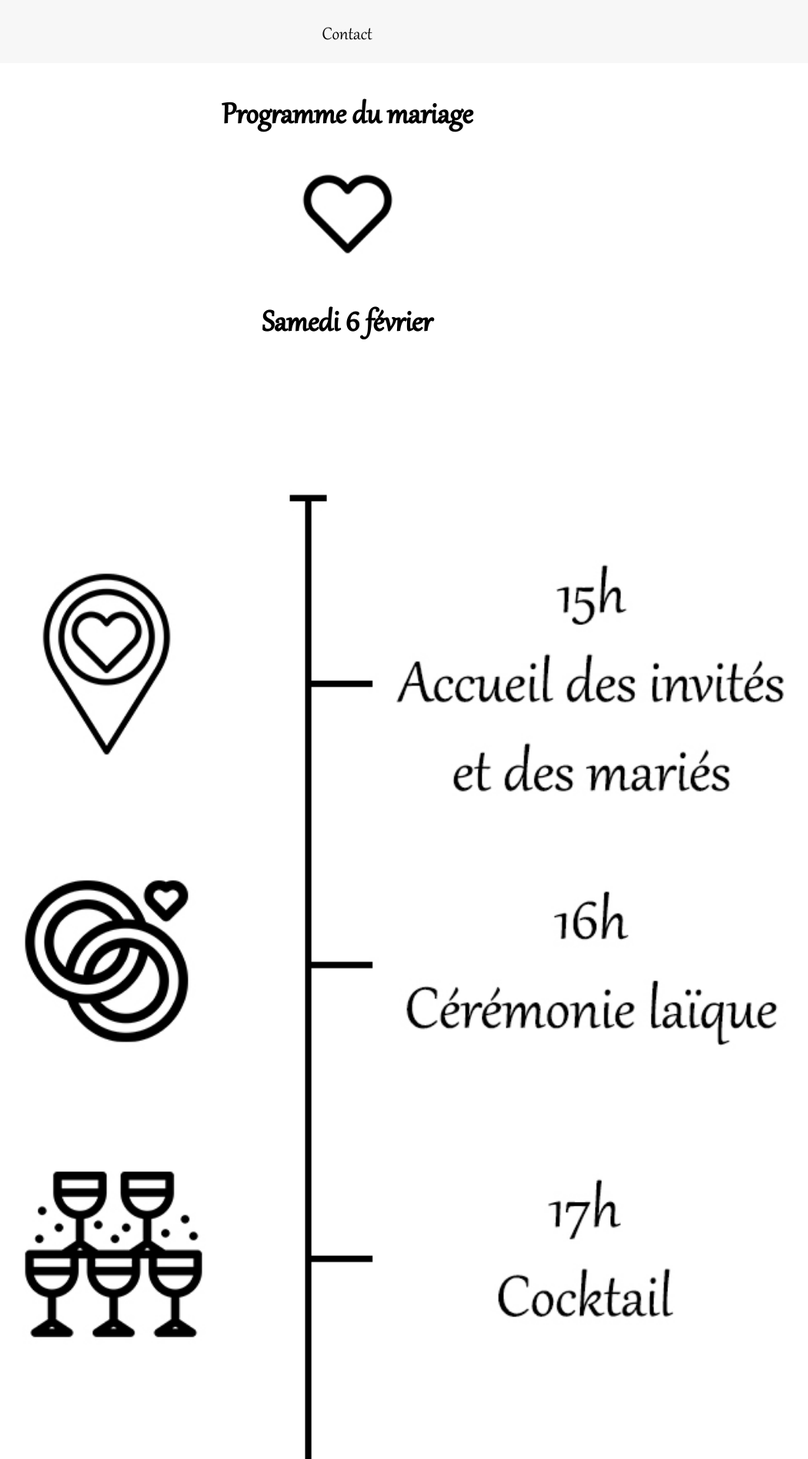
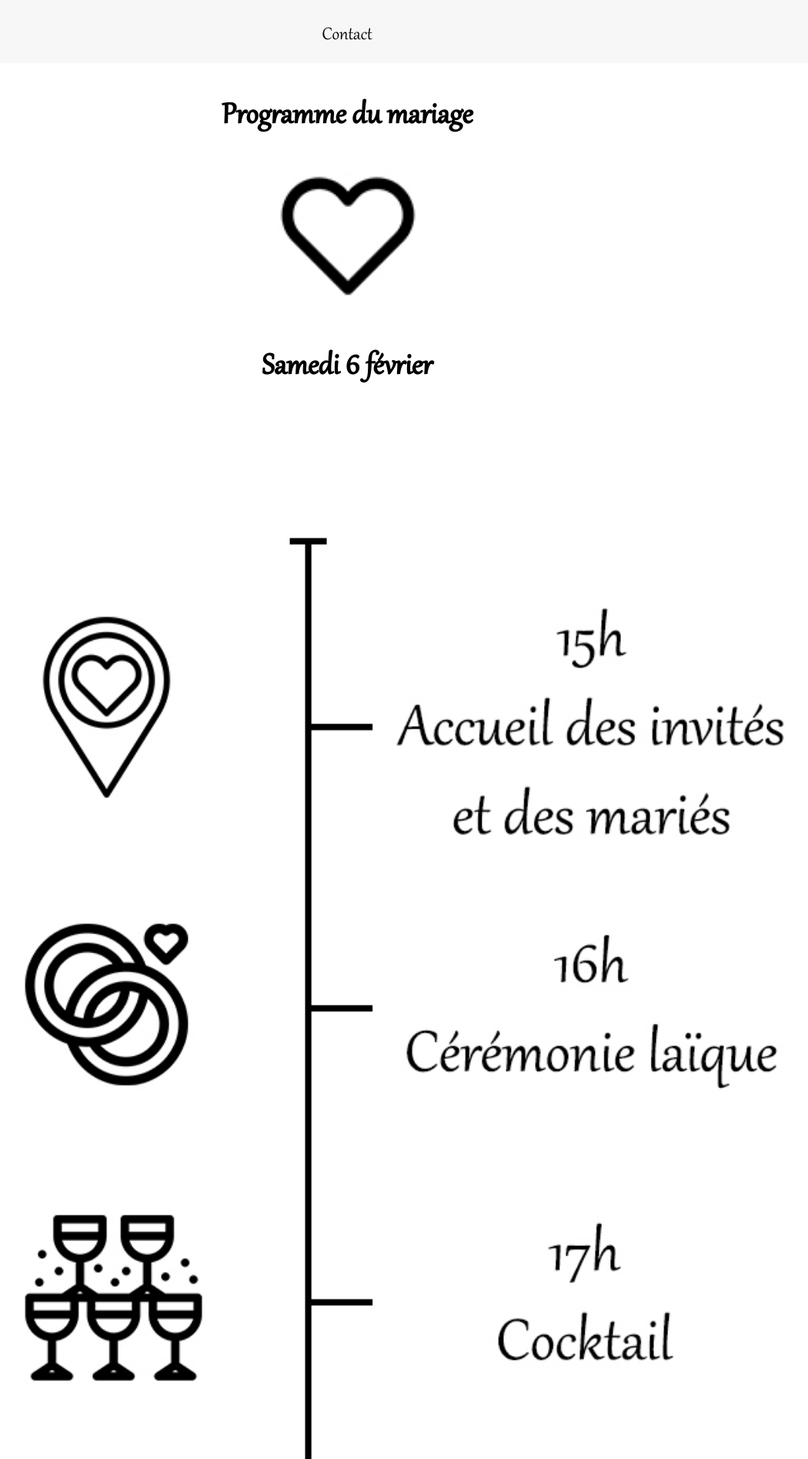
Before and after one commit to Germinal-A/Site-du-Mariage-de-Julia-et-Germain, a Jekyll site: the page built from informations-pratiques.md, in a window 1280 px wide. Shown: the part 950-2846 px from the top of the page at 77% size, without its empty margins (189-1239 px from the left). Built offline with Jekyll 4.4.1, drawn with Linux system fonts in a browser that asks for light colours.

Commit message:
Update informations-pratiques.md

```diff
--- a/informations-pratiques.md
+++ b/informations-pratiques.md
@@ -9,7 +9,7 @@ weight: 4
 ### Programme du mariage
 
 ![](assets/Coeur.jpg){: .large width="4%"}
-![](assets/Coeur.jpg){: .small width="10%"}
+![](assets/Coeur.jpg){: .small width="15%"}
 
 ### Samedi 6 février
 
@@ -24,7 +24,7 @@ weight: 4
 ![](assets/BrunchTel.jpg){: .small width="100%" style="margin:25px 0"}
 
 ![](assets/Coeur.jpg){: .large width="4%"}
-![](assets/Coeur.jpg){: .small width="20%"}
+![](assets/Coeur.jpg){: .small width="15%"}
 
 ### Le mariage aura lieu au [Château de Garde](https://chateaudegarde.com/), à Moulon.
 <iframe src="https://www.google.com/maps/embed?pb=!1m18!1m12!1m3!1d4758.121377013103!2d-0.21830238666508295!3d44.83794374170417!2m3!1f0!2f0!3f0!3m2!1i1024!2i768!4f13.1!3m3!1m2!1s0xd554532dc533345%3A0x6049a9547322ec03!2sCh%C3%A2teau%20de%20Garde!5e0!3m2!1sfr!2sfr!4v1595537776165!5m2!1sfr!2sfr" style="border:0;" allowfullscreen="" aria-hidden="false" tabindex="0" width="100%" height="400" frameborder="0"></iframe>
```
